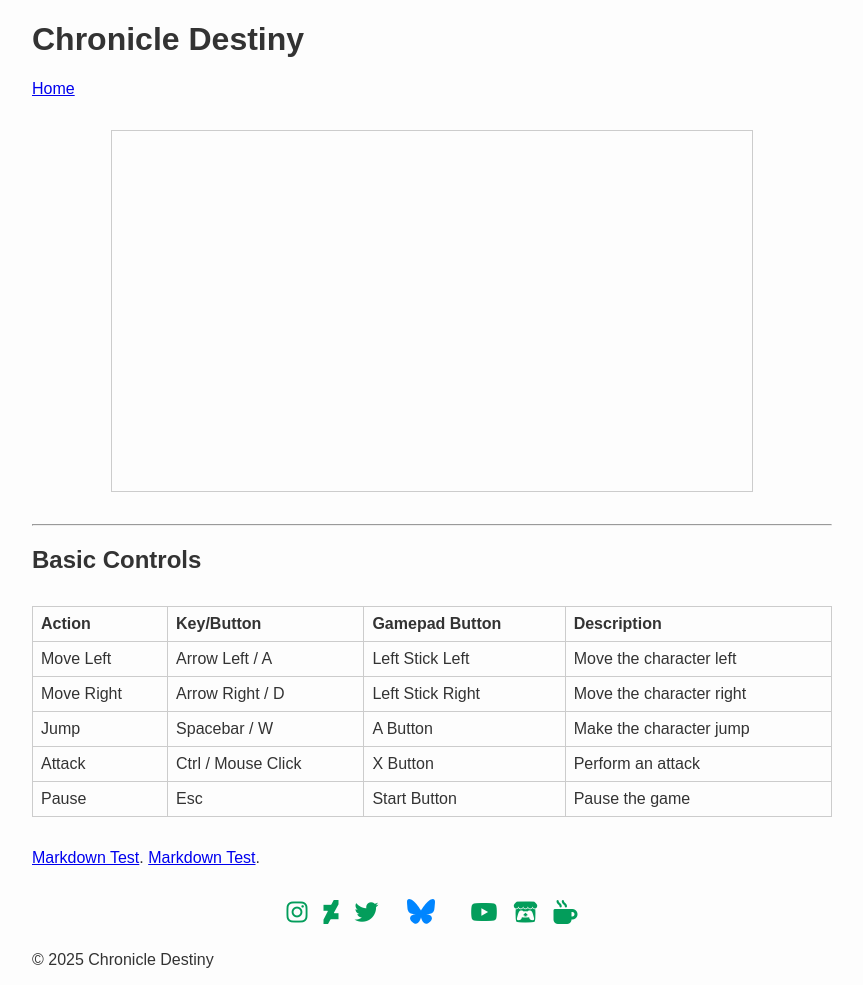
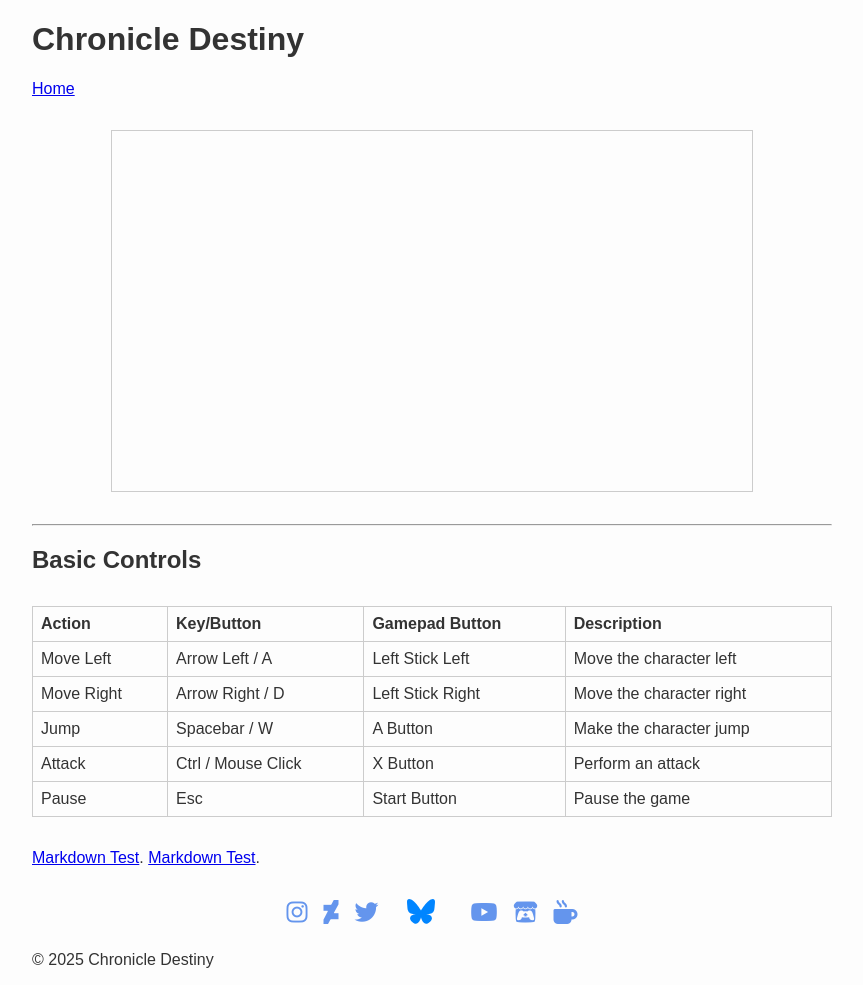
Before and after one commit to zBuLe/Chronicle-Destiny, a Jekyll site: the page built from index.md, in a window 1280 px wide. Shown: the whole page, without its empty margins (208-1071 px from the left). Built offline with Jekyll 4.4.1, drawn with Linux system fonts in a browser that asks for light colours; our own code applies the rules of GitHub Pages for plain Markdown files; a script that is not in the unit is left out.

Commit message:
Update social link colors for improved visibility and consistency

```diff
--- a/assets/css/style.css
+++ b/assets/css/style.css
@@ -48,14 +48,14 @@ canvas {
 }
 
 .social-links a {
-  color: #039D5B;
+  color: #6495ED;
   font-size: 1.5em;
   text-decoration: none;
   transition: color 0.3s ease;
 }
 
 .social-links a:hover {
-  color: #FFB871;
+  color: aliceblue;
 }
 
 .social-icon {
@@ -70,11 +70,11 @@ canvas {
 .social-icon svg {
   width: 100%;
   height: 100%;
-  fill: #039D5B;
+  fill: #6495ED;
 }
 
 .social-icon:hover svg {
-  fill: #FFB871;
+  fill: aliceblue;
 }
 
 
```
